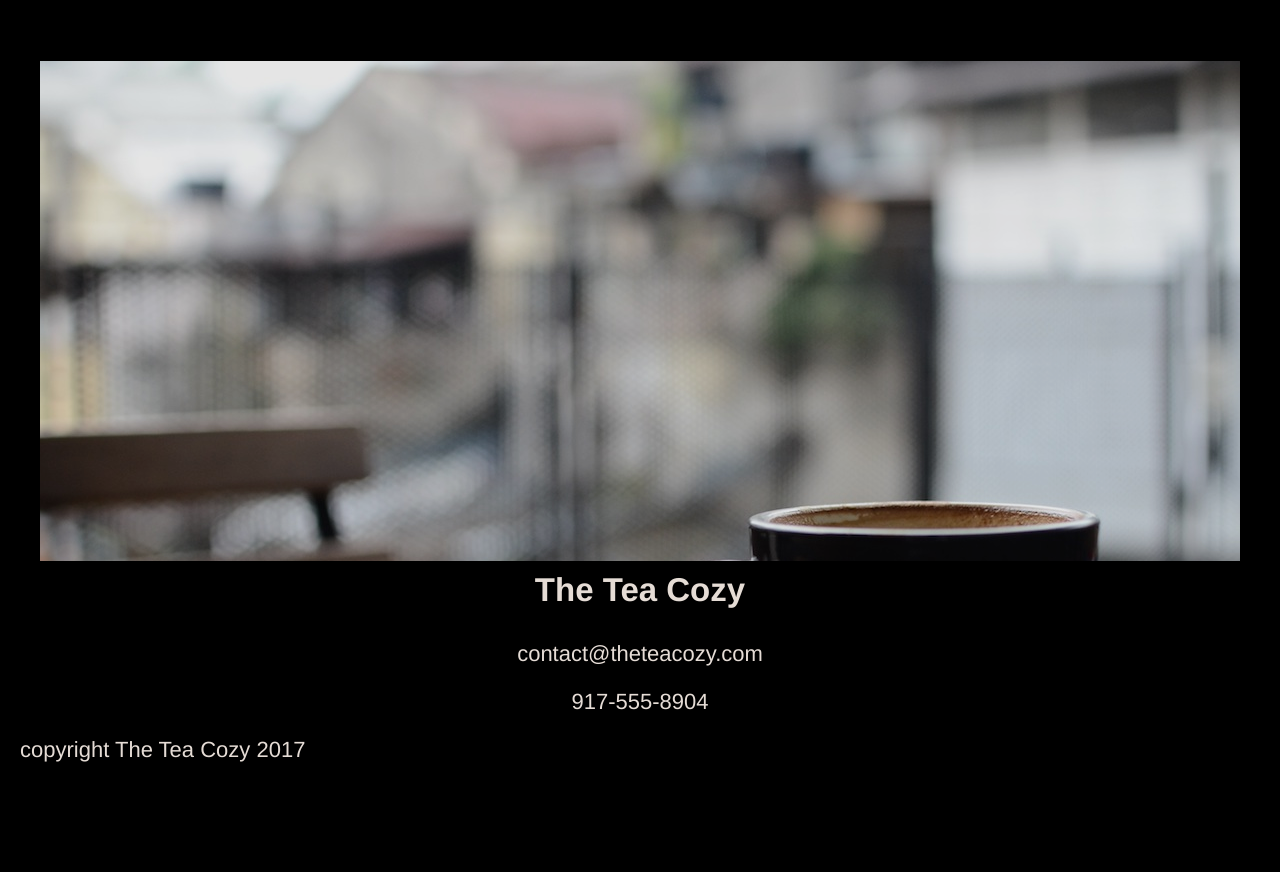
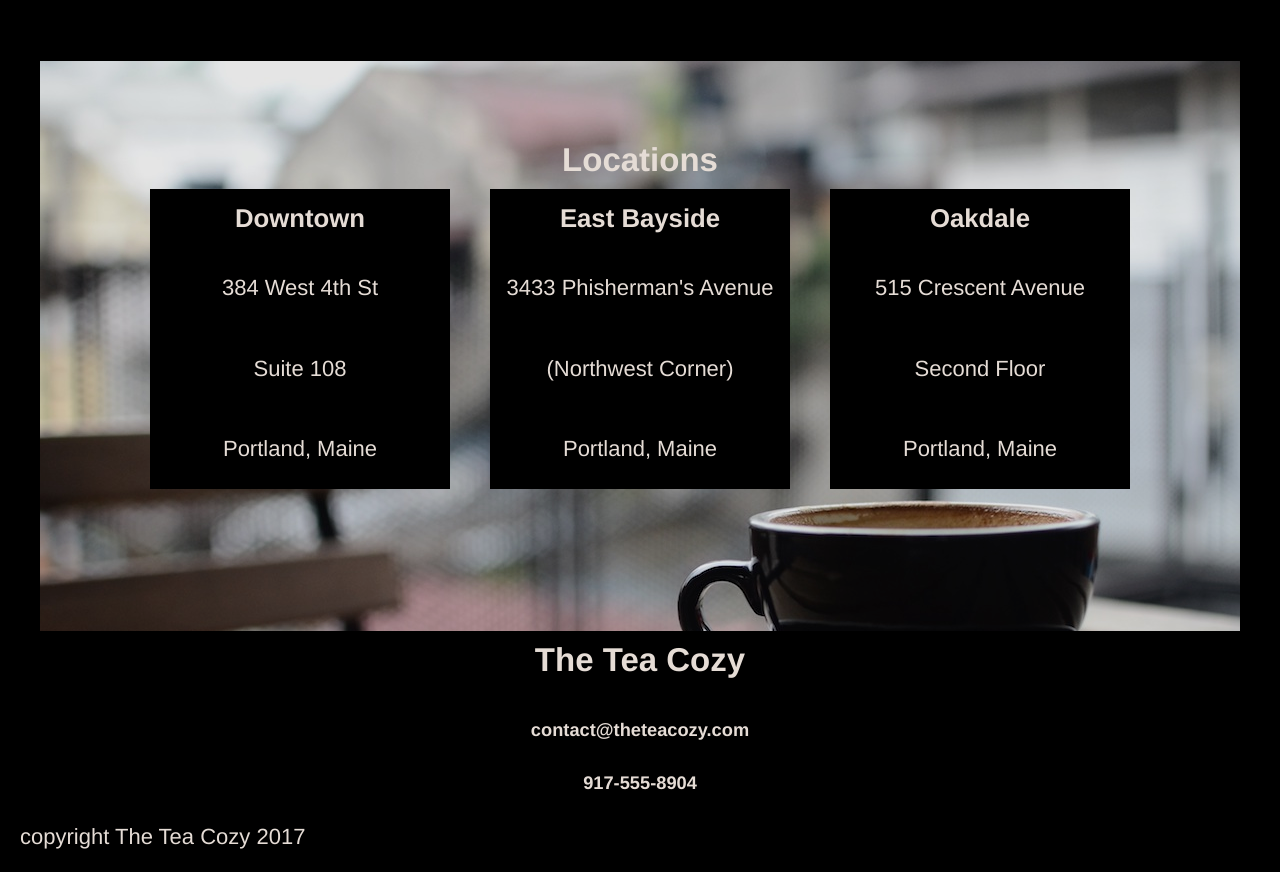
Before and after one commit to haleymich83/TeaCozy, a plain HTML site: page index.html in a window 1280 px wide. Shown: the part 1479-2351 px from the top of the page. Before the commit the page ends 2264 px from the top, so only its background shows below. Drawn offline with Linux system fonts and the light colour scheme.

Commit message:
Finished

```diff
--- a/index.html
+++ b/index.html
@@ -67,6 +67,27 @@
       </div>
       <div class="three">
         <div class="locations">
+          <h2>Locations</h2>
+          <div class="another">
+            <div class="local dtown">
+              <h3>Downtown</h3>
+              <p>384 West 4th St</p>
+              <p>Suite 108</p>
+              <p>Portland, Maine</p>
+            </div>
+            <div class="local ebay">
+              <h3>East Bayside</h3>
+              <p>3433 Phisherman's Avenue</p>
+              <p>(Northwest Corner)</p>
+              <p>Portland, Maine</p>
+            </div>
+            <div class="local odale">
+              <h3>Oakdale</h3>
+              <p>515 Crescent Avenue</p>
+              <p>Second Floor</p>
+              <p>Portland, Maine</p>
+            </div>
+          </div>
         </div>
       </div>
     </div>
@@ -75,8 +96,8 @@
 
     <footer>
       <h2>The Tea Cozy</h2>
-      <p>contact@theteacozy.com</p>
-      <p>917-555-8904</p>
+      <h5>contact@theteacozy.com</h5>
+      <h5>917-555-8904</h5>
       <p class="copyright">copyright The Tea Cozy 2017</p>
     </footer>
   </body>
--- a/resources/style.css
+++ b/resources/style.css
@@ -123,7 +123,45 @@ nav{
 .three{
   background-image: url("./images/img-locations-background.jpg");
   display: flex;
-  height: 500px;
+  height: 570px;
   width: 1200px;
   margin: 0 auto;
 }
+
+.locations{
+  display: flex;
+  flex-direction: column;
+}
+
+.locations h2{
+  margin-top: 70px;
+}
+
+.another{
+  display: flex;
+  height: 500px;
+  width: 1200px;
+  flex-direction: row;
+  justify-content: center;
+}
+
+.local{
+  background-color: black;
+  height: 300px;
+  width: 300px;
+  opacity: 1;
+}
+
+.dtown, .ebay{
+  margin-right: 40px;
+}
+
+.dtown, .ebay, .odale {
+  display: flex;
+  flex-direction: column;
+  justify-content: space-around;
+}
+
+.footer{
+  height: 200px;
+}
```
Also changed, not shown: 1 other file.
